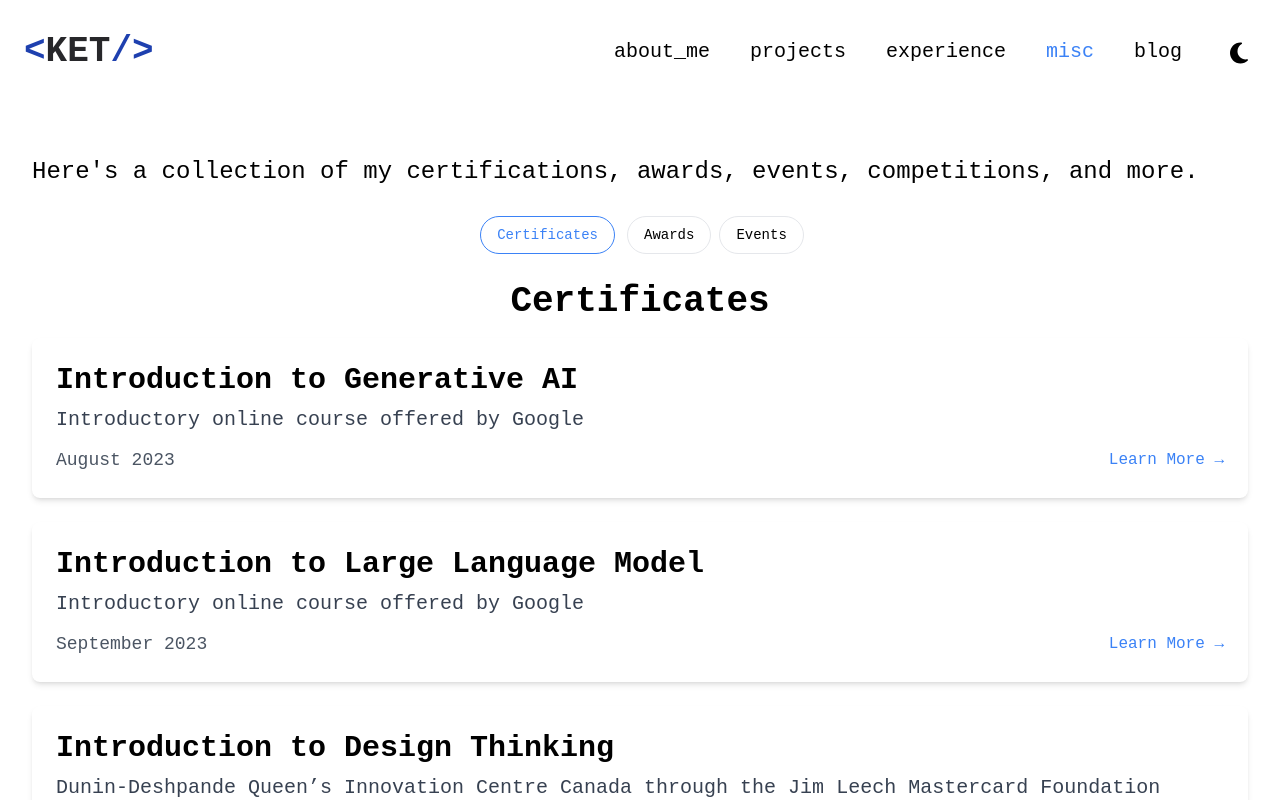
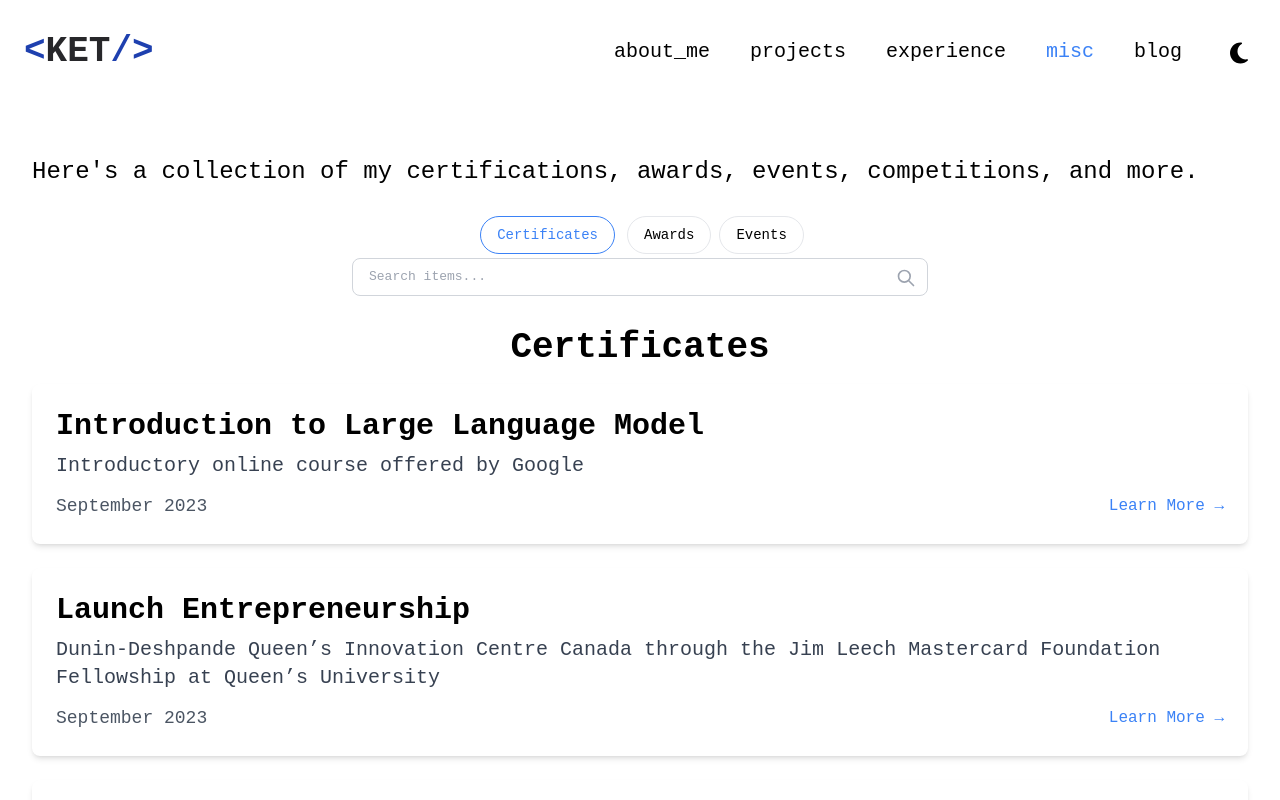
Before and after one commit to 9117KET/my-portfolio, a React (Vite) app: page /misc in a window 1280 px wide. Shown: the top 800 px of the page. Built offline with nearby package versions, Linux system fonts and the light colour scheme.

Commit message:
Updated the search functionality

```diff
--- a/src/pages/Misc.tsx
+++ b/src/pages/Misc.tsx
@@ -14,9 +14,54 @@ const itemsToShow = {
 
 type Category = keyof typeof itemsToShow;
 
+const sortItems = <
+  T extends { date: string; title: string; description: string }
+>(
+  items: T[],
+  sortBy: "date" | "title" | "description",
+  direction: "asc" | "desc" = "asc"
+) => {
+  return [...items].sort((a, b) => {
+    const aValue = a[sortBy];
+    const bValue = b[sortBy];
+
+    if (typeof aValue === "string" && typeof bValue === "string") {
+      return direction === "asc"
+        ? aValue.localeCompare(bValue)
+        : bValue.localeCompare(aValue);
+    }
+
+    return direction === "asc"
+      ? Number(aValue) - Number(bValue)
+      : Number(bValue) - Number(aValue);
+  });
+};
+
 export default function Misc() {
   const [selectedCategory, setSelectedCategory] = useState<Category>(
     categories[0] as Category
+  );
+  const [searchQuery, setSearchQuery] = useState("");
+  const [sortConfig] = useState<{
+    key: "date" | "title" | "description";
+    direction: "asc" | "desc";
+  }>({
+    key: "date",
+    direction: "desc",
+  });
+
+  const items = itemsToShow[selectedCategory];
+
+  const filteredItems = items.filter(
+    (item) =>
+      item.title.toLowerCase().includes(searchQuery.toLowerCase()) ||
+      item.description.toLowerCase().includes(searchQuery.toLowerCase())
+  );
+
+  const processedItems = sortItems(
+    filteredItems,
+    sortConfig.key,
+    sortConfig.direction
   );
 
   return (
@@ -50,12 +95,37 @@ export default function Misc() {
             ))}
           </div>
 
+          <div className="max-w-xl mx-auto mb-8">
+            <div className="relative">
+              <input
+                type="text"
+                placeholder="Search items..."
+                value={searchQuery}
+                onChange={(e) => setSearchQuery(e.target.value)}
+                className="w-full px-4 py-2 rounded-lg border border-gray-300 dark:border-gray-600 bg-white dark:bg-gray-800 text-gray-900 dark:text-white focus:ring-2 focus:ring-blue-500 focus:border-transparent"
+              />
+              <svg
+                className="absolute right-3 top-2.5 h-5 w-5 text-gray-400"
+                fill="none"
+                stroke="currentColor"
+                viewBox="0 0 24 24"
+              >
+                <path
+                  strokeLinecap="round"
+                  strokeLinejoin="round"
+                  strokeWidth={2}
+                  d="M21 21l-6-6m2-5a7 7 0 11-14 0 7 7 0 0114 0z"
+                />
+              </svg>
+            </div>
+          </div>
+
           <h3 className="text-xl sm:text-2xl md:text-3xl lg:text-4xl mt-6 mb-4 dark:text-gray-100 text-black text-center font-bold">
             {selectedCategory}
           </h3>
 
           <ul className="space-y-6">
-            {itemsToShow[selectedCategory].map((item) => (
+            {processedItems.map((item) => (
               <div
                 key={"id" in item ? item.id : item.title}
                 className="bg-white dark:bg-gray-800 p-6 rounded-lg shadow-md"
```
